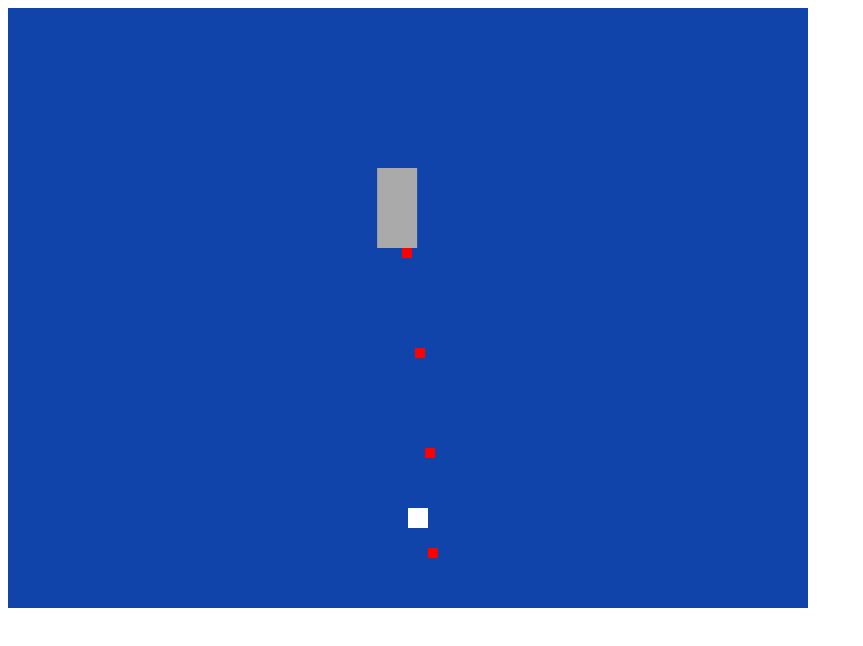
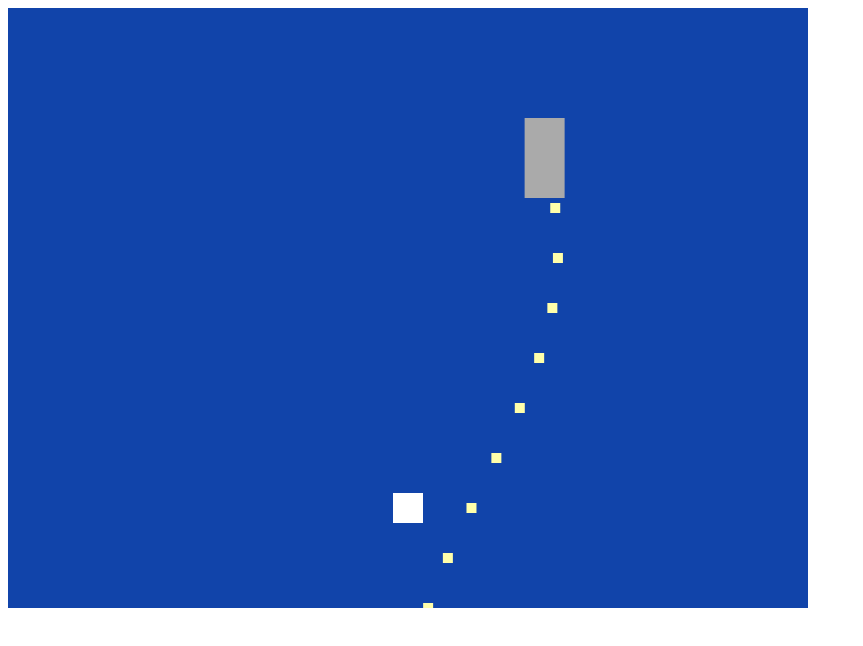
Before and after one commit to m15399/GameJamApril2020, a plain HTML site: page index.html in a window 1280 px wide. Shown: the whole page, without its empty margins (0-863 px from the left). Drawn offline with Linux system fonts and the light colour scheme.

Commit message:
Use common bullet class

```diff
--- /dev/null
+++ b/bullet.js
@@ -0,0 +1,43 @@
+
+class Bullet extends GameObject {
+	constructor(){
+		super();
+		this.x = 0;
+		this.y = 0;
+		this.w = 0;
+		this.h = 0;
+		this.r = 0;
+		this.v = 0;
+		this.color = 'white';
+		this.playerBullet = false;
+	}
+
+	update(){
+		this.y += this.v;
+
+		if (!onscreen(this)) {
+			this.destroy();
+		}
+
+		if (this.playerBullet){
+			if (collided(boss, this)) {
+				boss.hit(this.damage);
+				this.destroy();
+			}
+		} else {
+
+		}
+   }
+
+   draw(g){
+		g.fillStyle = this.color;
+
+		g.save();
+		g.translate(this.x, this.y);
+		g.rotate(degreesToRadians(this.r));
+
+		g.fillRect(-this.w/2, -this.h/2, this.w, this.h);
+
+		g.restore();
+	}
+}
--- a/canvas.js
+++ b/canvas.js
@@ -4,6 +4,12 @@ class Canvas {
 	constructor(width, height){
 		this.width = width;
 		this.height = height;
+
+		// Support rect "interface"
+		this.x = width/2;
+		this.y = height/2;
+		this.w = width;
+		this.h = height;
 
 		this.canvas = document.createElement('canvas');
 		this.canvas.width = width;
--- a/enemyBullet.js
+++ /dev/null
@@ -1,25 +0,0 @@
-class EnemyBullet extends GameObject {
-   constructor(x, y){
-		super();
-      this.x = x;
-      this.y = y;
-	}
-
-   isOffscreen() {
-      if (this.y > g_canvas.height) {
-         return true;
-      }
-   }
-
-   update(){
-      this.y = this.y + 10;
-      if (this.isOffscreen()) {
-         this.destroy();
-      }
-   }
-
-   draw(g){
-		g.fillStyle = 'red';
-		g.fillRect(this.x, this.y, 10, 10);
-	}
-}
--- a/gameObject.js
+++ b/gameObject.js
@@ -4,11 +4,13 @@ class GameObject {
 
 	constructor(){
 		newGameObjects.push(this);
+		this.destroyed = false;
 	}
 
 	// Call this to remove the object from the game.
 	destroy(){
 		deletedGameObjects.push(this);
+		this.destroyed = true;
 	}
 
 	// Overridden by subclasses.
@@ -41,6 +43,8 @@ function updateAllGameObjects(){
 	}
 	newGameObjects = [];
 
+	// console.log('Num game objects:', g_allGameObjects.size);
+
 	g_allGameObjects.forEach((o) => o.update());
 }
 
--- /dev/null
+++ b/gun.js
@@ -0,0 +1,39 @@
+
+class Gun extends GameObject {
+	constructor(parentObject, cooldown, bulletCreateFunction){
+		super();
+
+		this.firing = true;
+
+		this.parentObject = parentObject;
+		this.x = this.parentObject.x;
+		this.y = this.parentObject.y;
+		this.r = 0;
+
+		this.cooldown = cooldown;
+		this.currCooldown = cooldown;
+
+		this.bulletCreateFunction = bulletCreateFunction;
+	}
+
+	update(){
+		if (this.parentObject.destroyed){
+			this.destroy();
+			return;
+		}
+
+		this.x = this.parentObject.x;
+		this.y = this.parentObject.y;
+
+		this.currCooldown--;
+		if (this.firing && this.currCooldown <= 0){
+
+			const bullet = this.bulletCreateFunction();
+			bullet.x = this.x;
+			bullet.y = this.y;
+			bullet.r = this.r;
+
+			this.currCooldown = this.cooldown;
+		}
+	}
+}
--- a/index.html
+++ b/index.html
@@ -3,9 +3,9 @@
 <script src="canvas.js"></script>
 <script src="gameObject.js"></script>
 <script src="input.js"></script>
+<script src="gun.js"></script>
 <script src="titanic.js"></script>
 <script src="mechaTitanic.js"></script>
 <script src="player.js"></script>
 <script src="main.js"></script>
-<script src="playerBullet.js"></script>
-<script src="enemyBullet.js"></script>
+<script src="bullet.js"></script>
--- a/input.js
+++ b/input.js
@@ -5,6 +5,7 @@ class Input {
 
 		const that = this;
 		window.addEventListener('keydown', (e) => {
+			// console.log(e.key);
 			that.keysDown[e.key] = true;
 		});
 		window.addEventListener('keyup', (e) => {
--- a/main.js
+++ b/main.js
@@ -23,19 +23,8 @@ function main(){
 	window.setInterval(mainLoop, 1000/30);
 }
 
-function collided(rect1, rect2) {
-	if ( rect1.x - rect1.w/2 < rect2.x + rect2.w/2
-		&& rect1.x + rect1.w/2 > rect2.x - rect2.w/2
-		&& rect1.y - rect1.h/2 < rect2.y + rect2.h/2
-		&& rect1.y + rect1.h/2 > rect2.y - rect2.h/2
-	) {
-		//console.log("hit!");
-		return true;
-	}
-	return false;
-}
+window.onload = main;
 
-window.onload = main;
 // set up the scene
 const iceberg = new Iceberg();
 const boss = new Titanic();
--- a/player.js
+++ b/player.js
@@ -4,34 +4,44 @@ class Iceberg extends GameObject {
 		super();
 		this.x = g_canvas.width / 2;
 		this.y = 500;
+		this.w = 30;
+		this.h = 30;
 		this.cooldown = 0;
 		this.health = 100;
+
+		this.gun = new Gun(this, 3, function(x, y){
+			const b = new Bullet();
+			b.w = 8;
+			b.h = 30;
+			b.v = -20;
+			b.damage = 100;
+			b.color = '#7ef';
+			b.playerBullet = true;
+			return b;
+		});
 	}
 
 	update(){
 
-		const v = 10;
-		if (g_input.keysDown['w']){
-			this.y -= v;
+		const moveSpeed = 10;
+		if (g_input.keysDown['w'] || g_input.keysDown['ArrowUp']){
+			this.y -= moveSpeed;
 		}
-		if (g_input.keysDown['s']){
-			this.y += v;
+		if (g_input.keysDown['s'] || g_input.keysDown['ArrowDown']){
+			this.y += moveSpeed;
 		}
-		if (g_input.keysDown['a']){
-			this.x -= v;
+		if (g_input.keysDown['a'] || g_input.keysDown['ArrowLeft']){
+			this.x -= moveSpeed;
 		}
-		if (g_input.keysDown['d']){
-			this.x += v;
+		if (g_input.keysDown['d'] || g_input.keysDown['ArrowRight']){
+			this.x += moveSpeed;
 		}
-		if (g_input.keysDown[' '] && this.cooldown <= 0){
-			new PlayerBullet(this.x, this.y);
-			this.cooldown = 5;
-		}
-		this.cooldown--;
+
+		this.gun.firing = g_input.keysDown[' '];
 	}
 
 	draw(g){
 		g.fillStyle = 'white';
-		g.fillRect(this.x, this.y, 20, 20);
+		g.fillRect(this.x - this.w/2, this.y - this.h/2, this.w, this.h);
 	}
 }
--- a/playerBullet.js
+++ /dev/null
@@ -1,33 +0,0 @@
-class PlayerBullet extends GameObject {
-   constructor(x, y){
-		super();
-      this.x = x;
-      this.y = y;
-      this.w = 10;
-      this.h = 10;
-      this.damage = 100;
-	}
-
-   isOffscreen() {
-      if (this.y < 0) {
-         return true;
-      }
-   }
-
-   update(){
-      this.y = this.y - 10;
-      if (this.isOffscreen()) {
-         this.destroy();
-      }
-
-      if (collided(boss, this)) {
-         boss.hit(this.damage);
-         this.destroy();
-      }
-   }
-
-   draw(g){
-		g.fillStyle = 'blue';
-		g.fillRect(this.x - this.w, this.y - this.h, this.w, this.h);
-	}
-}
--- a/titanic.js
+++ b/titanic.js
@@ -3,41 +3,38 @@ class Titanic extends GameObject {
 	constructor(){
 		super();
 		this.x = g_canvas.width/2;
-		this.y = 200;
-		this.r = 0;
+		this.y = 150;
 		this.w = 40;
 		this.h = 80;
+		this.r = 0;
 
-		// Makes it easier to draw MechaTitanic.
-		this.xOffset = 0;
-		this.yOffset = 0;
-		this.rOffset = 0;
-		this.cooldown = 5;
 		this.health = 1000;
+
+		this.gun = new Gun(this, 5, function(){
+			const b = new Bullet();
+			b.w = 10;
+			b.h = 10;
+			b.v = 10;
+			b.color = '#ffa';
+			return b;
+		});
 	}
 
 	update(){
 		//this.yOffset = Math.min(g_time * 70 - 700, -20);
 		// console.log(this.y);
-		this.xOffset = Math.sin(g_time * 2) * 20;
-
-		if (this.cooldown <= 0) {
-			new EnemyBullet(this.x + this.xOffset, this.y + this.yOffset);
-			this.cooldown = 10;
-		}
+		this.x += Math.sin(g_time * 2) * 5;
 
 		if (this.health < 0) {
 			this.destroy();
 		}
-
-		this.cooldown--;
 	}
 
 	draw(g){
 		g.fillStyle = '#aaa';
 		g.save();
-		g.translate(this.x + this.xOffset, this.y + this.yOffset);
-		g.rotate(degreesToRadians(this.r + this.rOffset));
+		g.translate(this.x, this.y);
+		g.rotate(degreesToRadians(this.r));
 
 		g.fillRect(-this.w/2, -this.h/2, this.w, this.h);
 
--- a/utils.js
+++ b/utils.js
@@ -9,3 +9,21 @@ function updateTime(){
 function degreesToRadians(a){
 	return a * Math.PI / 180;
 }
+
+function collided(rect1, rect2) {
+	// console.log(rect1.x, rect1.y, rect1.w, rect1.h,
+	// 	rect2.x, rect2.y, rect2.w, rect2.h);
+	if ( rect1.x - rect1.w/2 < rect2.x + rect2.w/2
+		&& rect1.x + rect1.w/2 > rect2.x - rect2.w/2
+		&& rect1.y - rect1.h/2 < rect2.y + rect2.h/2
+		&& rect1.y + rect1.h/2 > rect2.y - rect2.h/2
+	) {
+		//console.log("hit!");
+		return true;
+	}
+	return false;
+}
+
+function onscreen(rect){
+	return collided(g_canvas, rect);
+}
```
